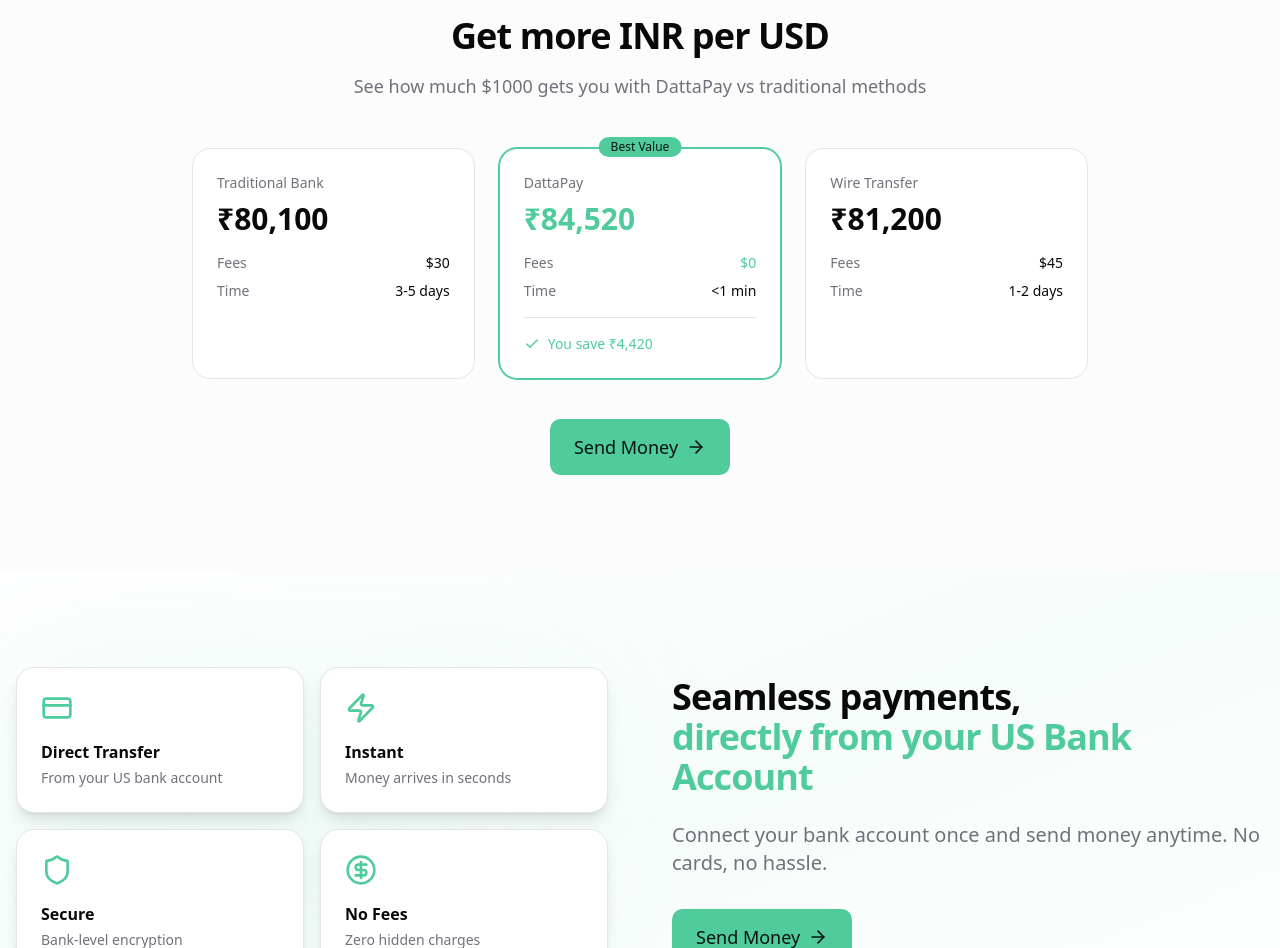
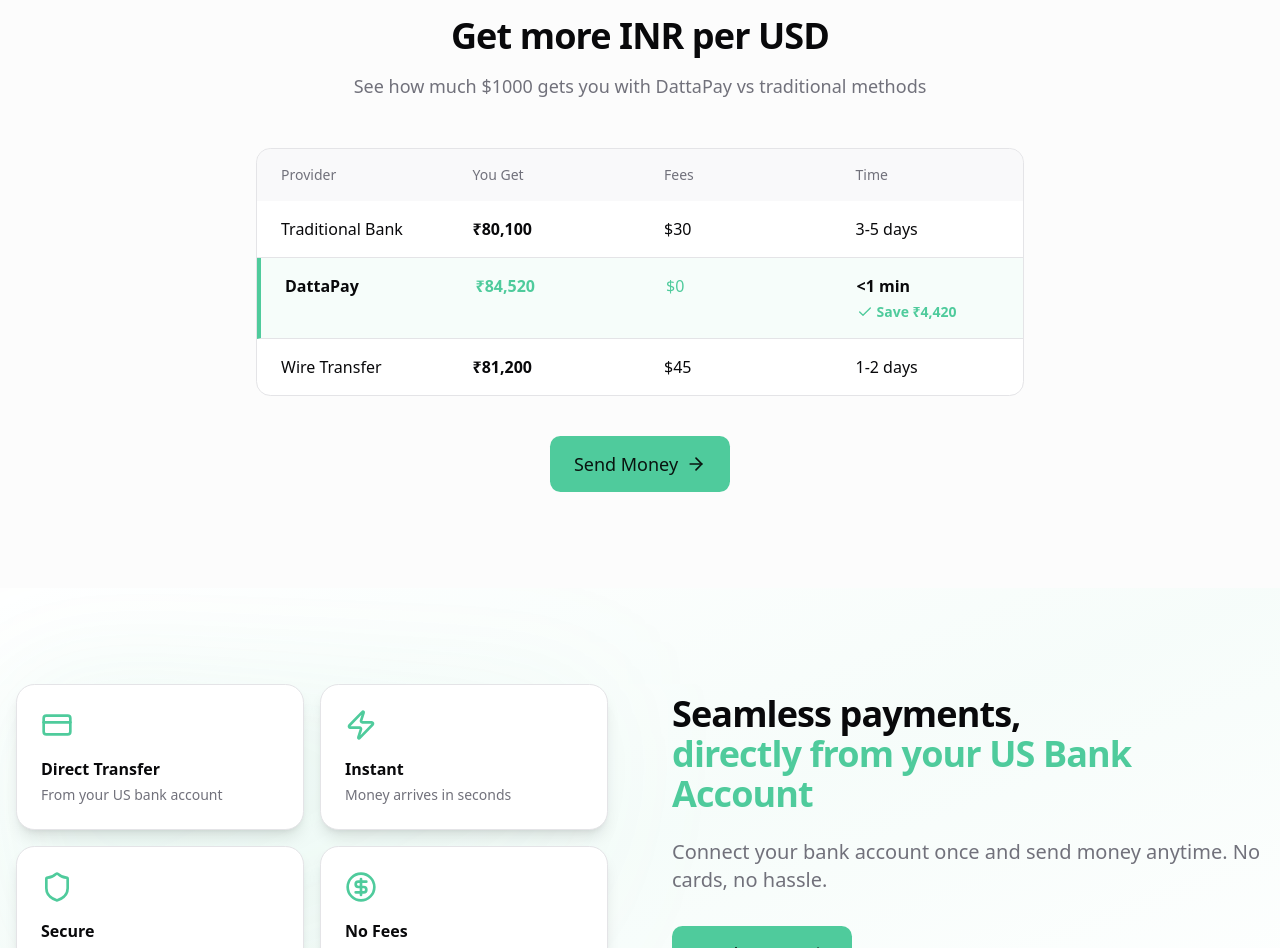
Before and after one commit to abhishek-riverpe/dattaremit, a Next.js app: page / in a window 1280 px wide. Shown: the part 880-1828 px from the top of the page. Built offline with nearby package versions, Linux system fonts and the light colour scheme.

Commit message:
Improve UI

```diff
--- a/components/sections/ComparisonSection.tsx
+++ b/components/sections/ComparisonSection.tsx
@@ -1,6 +1,28 @@
 import Link from "next/link";
 import { Button } from "@/components/ui/button";
 import { ArrowRight, Check } from "lucide-react";
+
+const comparisonData = [
+  {
+    provider: "Traditional Bank",
+    amount: "₹80,100",
+    fees: "$30",
+    time: "3-5 days",
+  },
+  {
+    provider: "DattaPay",
+    amount: "₹84,520",
+    fees: "$0",
+    time: "<1 min",
+    highlight: true,
+  },
+  {
+    provider: "Wire Transfer",
+    amount: "₹81,200",
+    fees: "$45",
+    time: "1-2 days",
+  },
+];
 
 export function ComparisonSection() {
   return (
@@ -15,26 +37,116 @@
           </p>
         </div>
 
-        <div className="grid md:grid-cols-3 gap-6 max-w-4xl mx-auto">
-          <ComparisonCard
-            provider="Traditional Bank"
-            amount="80,100"
-            fees="$30"
-            time="3-5 days"
-          />
-          <ComparisonCard
-            provider="DattaPay"
-            amount="84,520"
-            fees="$0"
-            time="<1 min"
-            highlight
-          />
-          <ComparisonCard
-            provider="Wire Transfer"
-            amount="81,200"
-            fees="$45"
-            time="1-2 days"
-          />
+        {/* Desktop Table */}
+        <div className="hidden md:block max-w-3xl mx-auto">
+          <div className="rounded-xl border bg-background overflow-hidden">
+            {/* Header Row */}
+            <div className="grid grid-cols-4 bg-muted/50 text-sm font-medium text-muted-foreground">
+              <div className="px-6 py-4">Provider</div>
+              <div className="px-6 py-4">You Get</div>
+              <div className="px-6 py-4">Fees</div>
+              <div className="px-6 py-4">Time</div>
+            </div>
+
+            {/* Data Rows */}
+            <div className="divide-y">
+              {comparisonData.map((row) => (
+                <div
+                  key={row.provider}
+                  className={`grid grid-cols-4 ${
+                    row.highlight
+                      ? "border-l-4 border-l-primary bg-primary/5 font-semibold"
+                      : ""
+                  }`}
+                >
+                  <div className="px-6 py-4">
+                    {row.provider}
+                  </div>
+                  <div
+                    className={`px-6 py-4 font-semibold ${
+                      row.highlight ? "text-primary" : ""
+                    }`}
+                  >
+                    {row.amount}
+                  </div>
+                  <div
+                    className={`px-6 py-4 ${
+                      row.highlight && row.fees === "$0"
+                        ? "text-primary font-medium"
+                        : ""
+                    }`}
+                  >
+                    {row.fees}
+                  </div>
+                  <div className="px-6 py-4">
+                    <div>{row.time}</div>
+                    {row.highlight && (
+                      <div className="flex items-center gap-1 text-sm text-primary mt-1">
+                        <Check className="size-4" />
+                        <span>Save ₹4,420</span>
+                      </div>
+                    )}
+                  </div>
+                </div>
+              ))}
+            </div>
+          </div>
+        </div>
+
+        {/* Mobile Layout */}
+        <div className="md:hidden max-w-sm mx-auto">
+          <div className="rounded-xl border bg-background overflow-hidden divide-y">
+            {comparisonData.map((row) => (
+              <div
+                key={row.provider}
+                className={`p-4 ${
+                  row.highlight
+                    ? "border-l-4 border-l-primary bg-primary/5 font-semibold"
+                    : ""
+                }`}
+              >
+                <div className="mb-3">
+                  {row.provider}
+                </div>
+
+                <div className="grid grid-cols-3 gap-2 text-sm">
+                  <div>
+                    <div className="text-muted-foreground text-xs">You Get</div>
+                    <div
+                      className={`font-semibold ${
+                        row.highlight ? "text-primary" : ""
+                      }`}
+                    >
+                      {row.amount}
+                    </div>
+                  </div>
+                  <div>
+                    <div className="text-muted-foreground text-xs">Fees</div>
+                    <div
+                      className={
+                        row.highlight && row.fees === "$0"
+                          ? "text-primary font-medium"
+                          : ""
+                      }
+                    >
+                      {row.fees}
+                    </div>
+                  </div>
+                  <div>
+                    <div className="text-muted-foreground text-xs">Time</div>
+                    <div>{row.time}</div>
+                  </div>
+                </div>
+
+                {row.highlight && (
+                  <div className="flex items-center gap-1 text-sm text-primary mt-3 pt-3 border-t">
+                    <Check className="size-4" />
+                    <span>You save ₹4,420</span>
+                  </div>
+                )}
+              </div>
+            ))}
+          </div>
         </div>
 
         <div className="text-center mt-10">
@@ -49,57 +161,3 @@
     </section>
   );
 }
-
-function ComparisonCard({
-  provider,
-  amount,
-  fees,
-  time,
-  highlight = false,
-}: {
-  provider: string;
-  amount: string;
-  fees: string;
-  time: string;
-  highlight?: boolean;
-}) {
-  return (
-    <div
-      className={`relative rounded-2xl p-6 bg-background border ${
-        highlight ? 'border-primary ring-1 ring-primary' : 'border-border'
-      }`}
-    >
-      {highlight && (
-        <div className="absolute -top-3 left-1/2 -translate-x-1/2 px-3 py-0.5 bg-primary text-primary-foreground text-xs font-medium rounded-full">
-          Best Value
-        </div>
-      )}
-
-      <div className="text-sm text-muted-foreground mb-2">{provider}</div>
-
-      <div className={`text-3xl font-bold mb-4 ${highlight ? 'text-primary' : ''}`}>
-        ₹{amount}
-      </div>
-
-      <div className="space-y-2 text-sm">
-        <div className="flex justify-between">
-          <span className="text-muted-foreground">Fees</span>
-          <span className={`font-medium ${highlight && fees === '$0' ? 'text-primary' : ''}`}>
-            {fees}
-          </span>
-        </div>
-        <div className="flex justify-between">
-          <span className="text-muted-foreground">Time</span>
-          <span className="font-medium">{time}</span>
-        </div>
-      </div>
-
-      {highlight && (
-        <div className="mt-4 pt-4 border-t flex items-center gap-2 text-sm text-primary">
-          <Check className="size-4" />
-          <span>You save ₹4,420</span>
-        </div>
-      )}
-    </div>
-  );
-}
```
